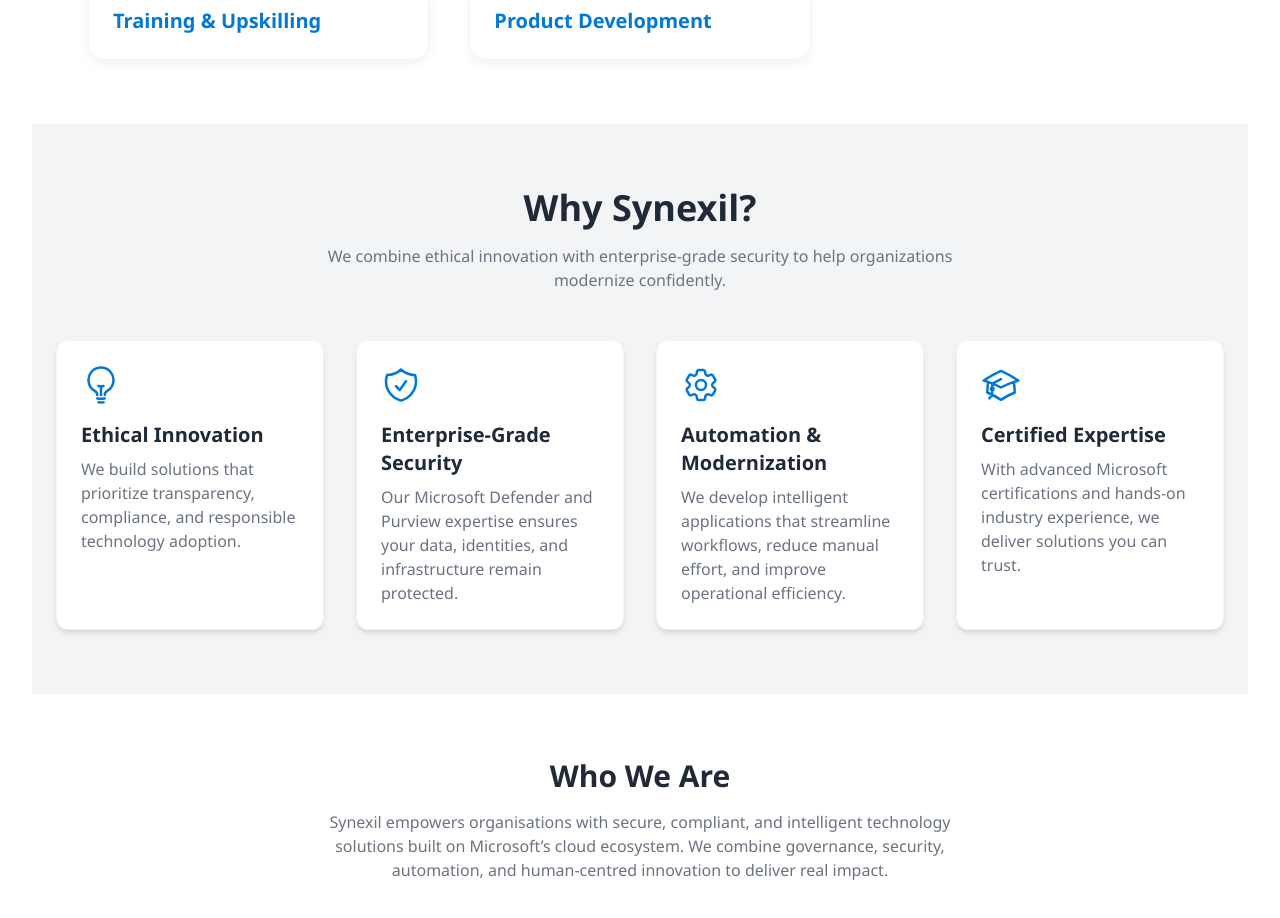
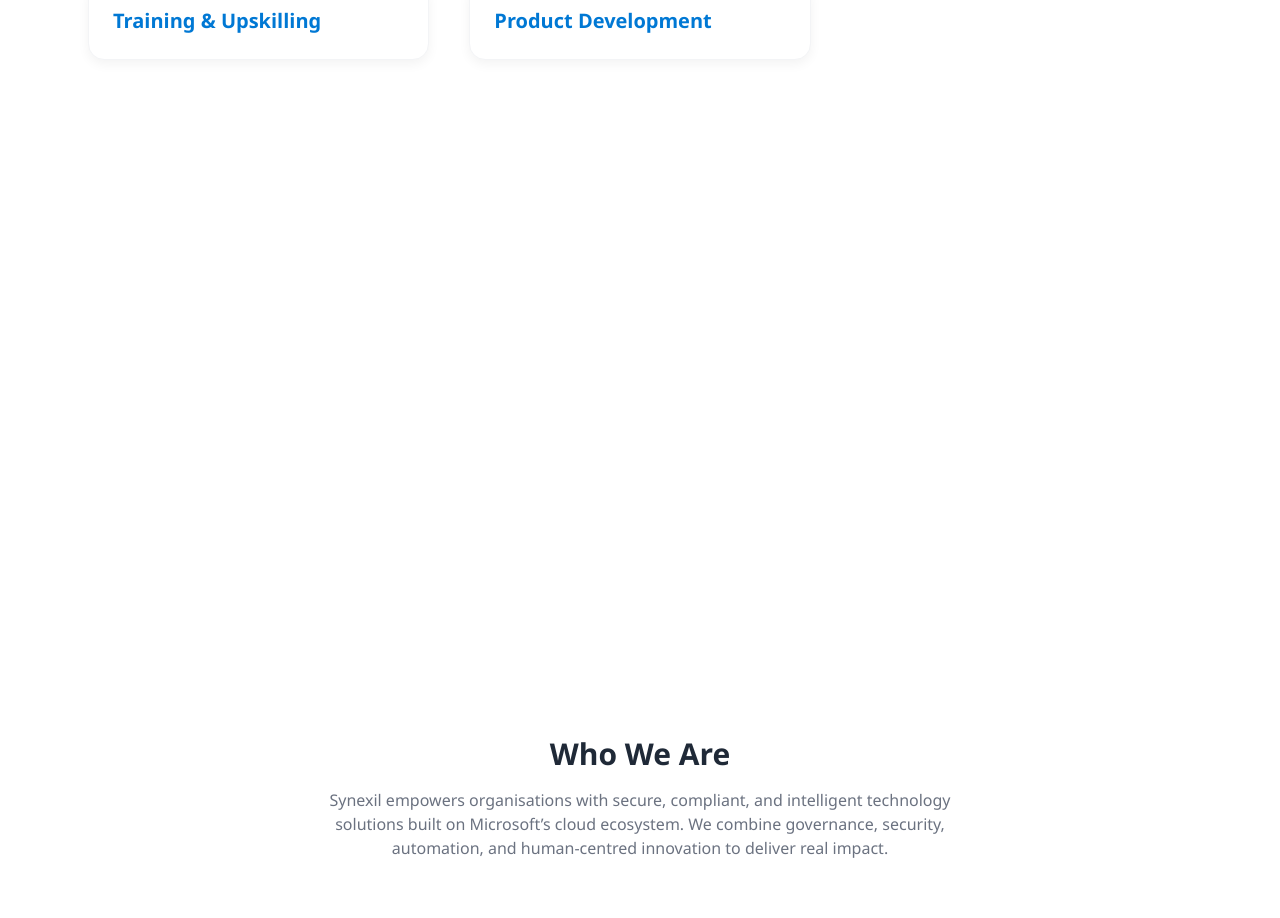
Before and after one commit to Debbiejava/synexilweb, a Next.js app: page / in a window 1280 px wide. Shown: the part 820-1738 px from the top of the page. Built offline with nearby package versions, Linux system fonts and the light colour scheme.

Commit message:
fix whysynexil

```diff
--- a/src/components/WhySynexil.tsx
+++ b/src/components/WhySynexil.tsx
@@ -1,59 +1,51 @@
 "use client";
 
-import React from "react";
-import { ShieldCheckIcon, LightBulbIcon, Cog6ToothIcon, AcademicCapIcon } from "@heroicons/react/24/outline";
+import {
+  ShieldCheckIcon,
+  LightBulbIcon,
+  Cog6ToothIcon,
+  AcademicCapIcon,
+} from "@heroicons/react/24/outline";
 
 export default function WhySynexil() {
   const items = [
     {
-      title: "Ethical Innovation",
-      description:
-        "We build solutions that prioritize transparency, compliance, and responsible technology adoption.",
-      icon: LightBulbIcon,
+      icon: ShieldCheckIcon,
+      title: "Security First",
+      text: "Enterprise‑grade protection built on Microsoft Defender and Zero Trust principles.",
     },
     {
-      title: "Enterprise‑Grade Security",
-      description:
-        "Our Microsoft Defender and Purview expertise ensures your data, identities, and infrastructure remain protected.",
-      icon: ShieldCheckIcon,
+      icon: LightBulbIcon,
+      title: "Innovation",
+      text: "Human‑centred design and automation that accelerates organisational growth.",
     },
     {
-      title: "Automation & Modernization",
-      description:
-        "We develop intelligent applications that streamline workflows, reduce manual effort, and improve operational efficiency.",
       icon: Cog6ToothIcon,
+      title: "Governance",
+      text: "Microsoft Purview‑powered compliance, lifecycle management, and data protection.",
     },
     {
-      title: "Certified Expertise",
-      description:
-        "With advanced Microsoft certifications and hands‑on industry experience, we deliver solutions you can trust.",
       icon: AcademicCapIcon,
+      title: "Upskilling",
+      text: "Training and capability development for modern cloud‑ready teams.",
     },
   ];
 
   return (
-    <section className="py-20 bg-synexil-light">
-      <div className="max-w-7xl mx-auto px-6">
-        <h2 className="text-3xl md:text-4xl font-bold text-synexil-dark text-center">
-          Why Synexil?
-        </h2>
-
-        <p className="mt-4 text-center text-synexil-grey max-w-2xl mx-auto">
-          We combine ethical innovation with enterprise‑grade security to help organizations modernize confidently.
-        </p>
-
-        <div className="mt-12 grid grid-cols-1 md:grid-cols-2 lg:grid-cols-4 gap-8">
-          {items.map((item, index) => (
-            <div
-              key={index}
-              className="bg-white rounded-xl shadow-md p-6 border border-synexil-light hover:shadow-lg transition"
-            >
-              <item.icon className="h-10 w-10 text-synexil-blue" />
-              <h3 className="mt-4 text-xl font-semibold text-synexil-dark">{item.title}</h3>
-              <p className="mt-2 text-synexil-grey">{item.description}</p>
+    <section className="py-20 bg-white reveal">
+      <div className="max-w-6xl mx-auto px-6 grid grid-cols-1 md:grid-cols-2 gap-10">
+        {items.map((item, index) => {
+          const Icon = item.icon;
+          return (
+            <div key={index} className="card hover-rise">
+              <Icon className="h-10 w-10 text-synexil-blue mb-4" />
+              <h3 className="text-xl font-semibold text-synexil-dark">
+                {item.title}
+              </h3>
+              <p className="text-synexil-grey mt-2">{item.text}</p>
             </div>
-          ))}
-        </div>
+          );
+        })}
       </div>
     </section>
   );
```
